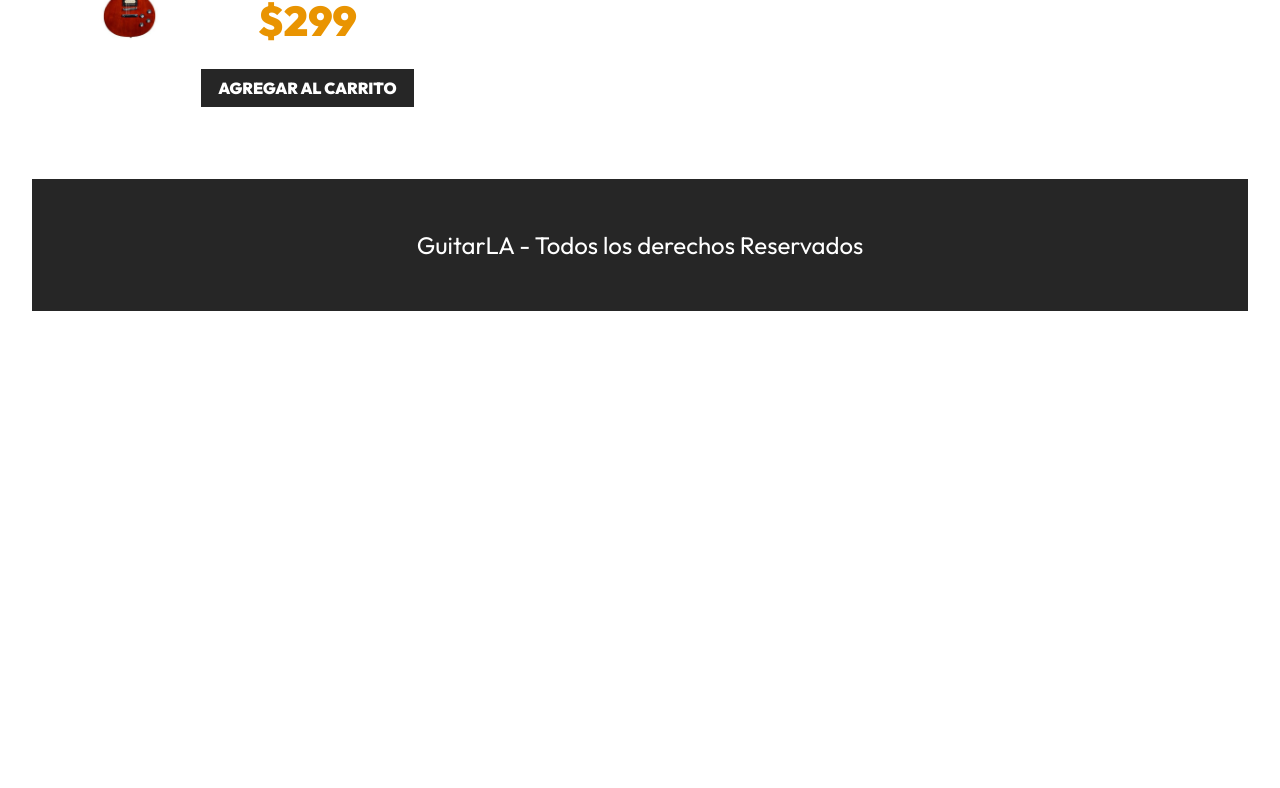
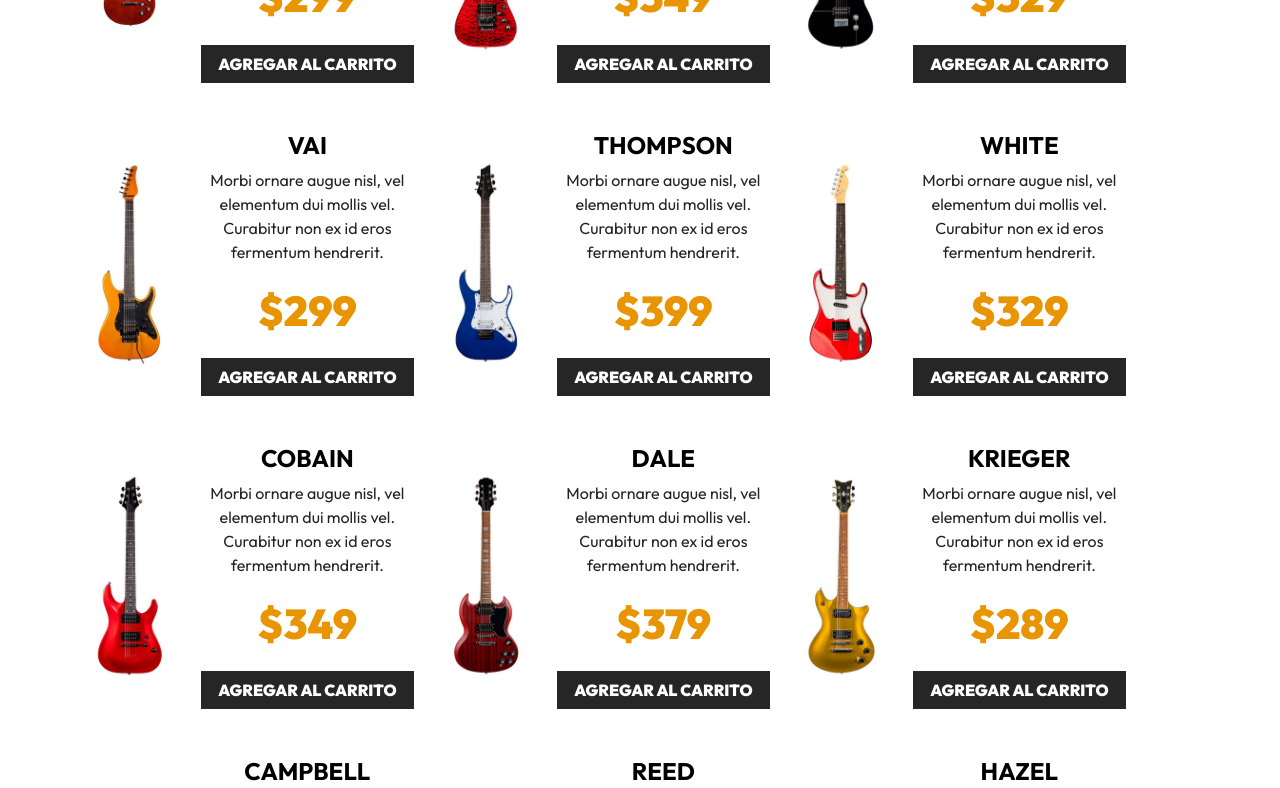
Before and after one commit to be-tho/guitarla, a React (Vite) app: page / in a window 1280 px wide. Shown: the part 580-1368 px from the top of the page. Before the commit the page ends 923 px from the top, so only its background shows below. Built offline with nearby package versions, Linux system fonts and the light colour scheme.

Commit message:
props guitar

```diff
--- a/src/App.jsx
+++ b/src/App.jsx
@@ -2,14 +2,11 @@
 import './App.css';
 import Header from './components/Header';
 import Guitar from './components/Guitar';
+import { db } from './data/db';
 
 function App() {
 
-    //state
-    const [auth, setAuth] = useState([]);
-    const [total, setTotal] = useState(0);
-    const [carrito, setCarrito] = useState([]);
-
+    const [data, setData] = useState(db);
 
   return (
     <>
@@ -19,7 +16,12 @@
             <h2 className="text-center">Nuestra Colección</h2>
 
             <div className="row mt-5">
-                <Guitar />
+                {data.map((guitar) => (
+                    <Guitar
+                        key = {guitar.id}
+                        guitar = {guitar}
+                     />
+                ))}
             </div>
         </main>
 
--- a/src/components/Guitar.jsx
+++ b/src/components/Guitar.jsx
@@ -1,13 +1,16 @@
-export default function Guitar() {
+export default function Guitar({guitar}) {
+
+    const { id, name, image, description, price } = guitar;
+
     return (
         <div className="col-md-6 col-lg-4 my-4 row align-items-center">
             <div className="col-4">
-                <img className="img-fluid" src="./public/img/guitarra_01.jpg" alt="imagen guitarra" />
+                <img className="img-fluid" src={`/img/${image}.jpg`} alt="imagen guitarra" />
             </div>
             <div className="col-8">
-                <h3 className="text-black fs-4 fw-bold text-uppercase">Lukather</h3>
-                <p>Lorem ipsum, dolor sit amet consectetur adipisicing elit. Sit quae labore odit magnam in autem nesciunt, amet deserunt</p>
-                <p className="fw-black text-primary fs-3">$299</p>
+                <h3 className="text-black fs-4 fw-bold text-uppercase">{name}</h3>
+                <p>{description}</p>
+                <p className="fw-black text-primary fs-3">${price}</p>
                 <button
                     type="button"
                     className="btn btn-dark w-100"
--- /dev/null
+++ b/src/data/db.js
@@ -0,0 +1,86 @@
+export const db = [
+    {
+        id: 1,
+        name: 'Lukather',
+        image: 'guitarra_01',
+        description: 'Morbi ornare augue nisl, vel elementum dui mollis vel. Curabitur non ex id eros fermentum hendrerit.',
+        price: 299,
+    },
+    {
+        id: 2,
+        name: 'SRV',
+        image: 'guitarra_02',
+        description: 'Morbi ornare augue nisl, vel elementum dui mollis vel. Curabitur non ex id eros fermentum hendrerit.',
+        price: 349,
+    },
+    {
+        id: 3,
+        name: 'Borland',
+        image: 'guitarra_03',
+        description: 'Morbi ornare augue nisl, vel elementum dui mollis vel. Curabitur non ex id eros fermentum hendrerit.',
+        price: 329,
+    },
+    {
+        id: 4,
+        name: 'VAI',
+        image: 'guitarra_04',
+        description: 'Morbi ornare augue nisl, vel elementum dui mollis vel. Curabitur non ex id eros fermentum hendrerit.',
+        price: 299,
+    },
+    {
+        id: 5,
+        name: 'Thompson',
+        image: 'guitarra_05',
+        description: 'Morbi ornare augue nisl, vel elementum dui mollis vel. Curabitur non ex id eros fermentum hendrerit.',
+        price: 399,
+    },
+    {
+        id: 6,
+        name: 'White',
+        image: 'guitarra_06',
+        description: 'Morbi ornare augue nisl, vel elementum dui mollis vel. Curabitur non ex id eros fermentum hendrerit.',
+        price: 329,
+    },
+    {
+        id: 7,
+        name: 'Cobain',
+        image: 'guitarra_07',
+        description: 'Morbi ornare augue nisl, vel elementum dui mollis vel. Curabitur non ex id eros fermentum hendrerit.',
+        price: 349,
+    },
+    {
+        id: 8,
+        name: 'Dale',
+        image: 'guitarra_08',
+        description: 'Morbi ornare augue nisl, vel elementum dui mollis vel. Curabitur non ex id eros fermentum hendrerit.',
+        price: 379,
+    },
+    {
+        id: 9,
+        name: 'Krieger',
+        image: 'guitarra_09',
+        description: 'Morbi ornare augue nisl, vel elementum dui mollis vel. Curabitur non ex id eros fermentum hendrerit.',
+        price: 289,
+    },
+    {
+        id: 10,
+        name: 'Campbell',
+        image: 'guitarra_10',
+        description: 'Morbi ornare augue nisl, vel elementum dui mollis vel. Curabitur non ex id eros fermentum hendrerit.',
+        price: 349,
+    },
+    {
+        id: 11,
+        name: 'Reed',
+        image: 'guitarra_11',
+        description: 'Morbi ornare augue nisl, vel elementum dui mollis vel. Curabitur non ex id eros fermentum hendrerit.',
+        price: 399,
+    },
+    {
+        id: 12,
+        name: 'Hazel',
+        image: 'guitarra_12',
+        description: 'Morbi ornare augue nisl, vel elementum dui mollis vel. Curabitur non ex id eros fermentum hendrerit.',
+        price: 379,
+    },
+  ]
```
